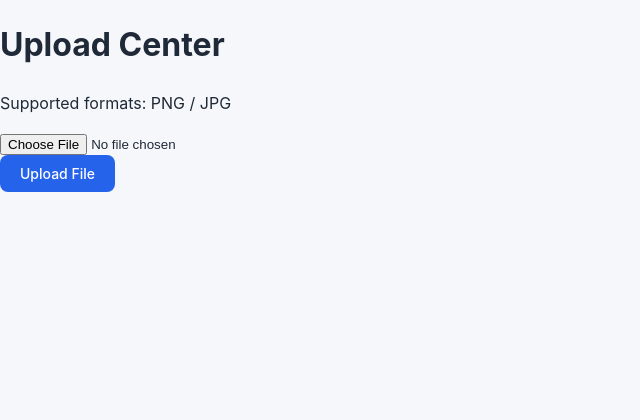
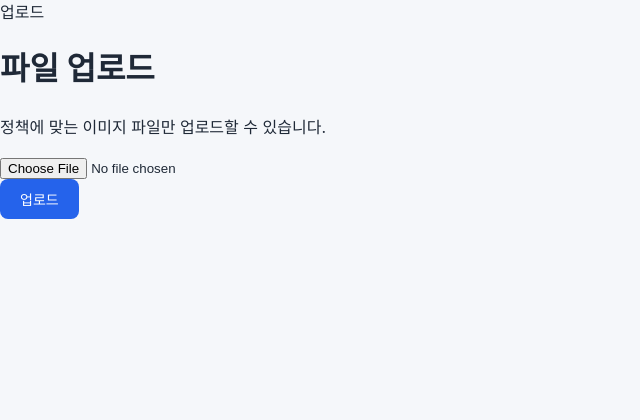
Before and after one commit to SoliShim/CAUtion-CTF-A-team, a Flask app: template File_Upload/templates/upload.html in a window 1280 px wide. Shown: the top 420 px of the page, without its empty margins (0-640 px from the left). After the commit the page ends 219 px from the top, so only its background shows below. Run offline with Flask 3, Linux system fonts and the light colour scheme; the template is opened without the code that fills it, so the values that code supplies are empty.

Commit message:
Update upload.html

```diff
--- a/File_Upload/templates/upload.html
+++ b/File_Upload/templates/upload.html
@@ -1,13 +1,13 @@
 <!DOCTYPE html>
-<html lang="en">
+<html lang="ko">
 <head>
     <meta charset="UTF-8">
     <meta name="viewport" content="width=device-width, initial-scale=1.0">
-    <title>Upload Center</title>
+    <title>파일 업로드</title>
 
     <link rel="stylesheet" href="/static/style.css">
 
-    <link href="https://fonts.googleapis.com/css2?family=Inter:wght@300;400;500;600;700&display=swap" rel="stylesheet">
+    <link href="https://fonts.googleapis.com/css2?family=JetBrains+Mono:wght@400;600;700&family=Noto+Sans+KR:wght@400;500;700;800&display=swap" rel="stylesheet">
 </head>
 
 <body class="dashboard-body">
@@ -16,10 +16,11 @@
 
     <div class="upload-card">
 
-        <h1>Upload Center</h1>
+        <div class="terminal-label">업로드</div>
+        <h1>파일 업로드</h1>
 
         <p>
-            Supported formats: PNG / JPG
+            정책에 맞는 이미지 파일만 업로드할 수 있습니다.
         </p>
 
         <form method="POST" enctype="multipart/form-data">
@@ -31,7 +32,7 @@
             </div>
 
             <button type="submit">
-                Upload File
+                업로드
             </button>
 
         </form>
```
